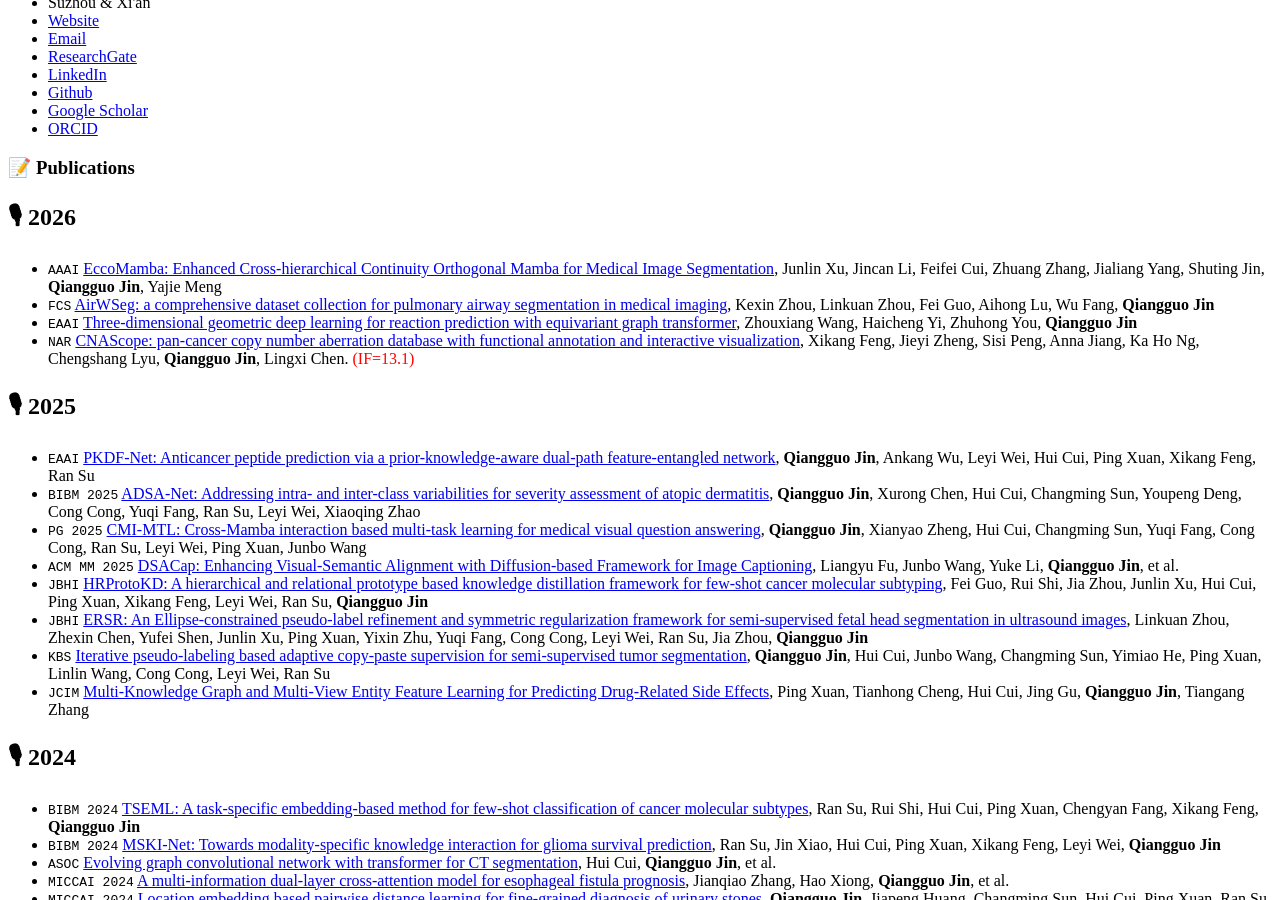
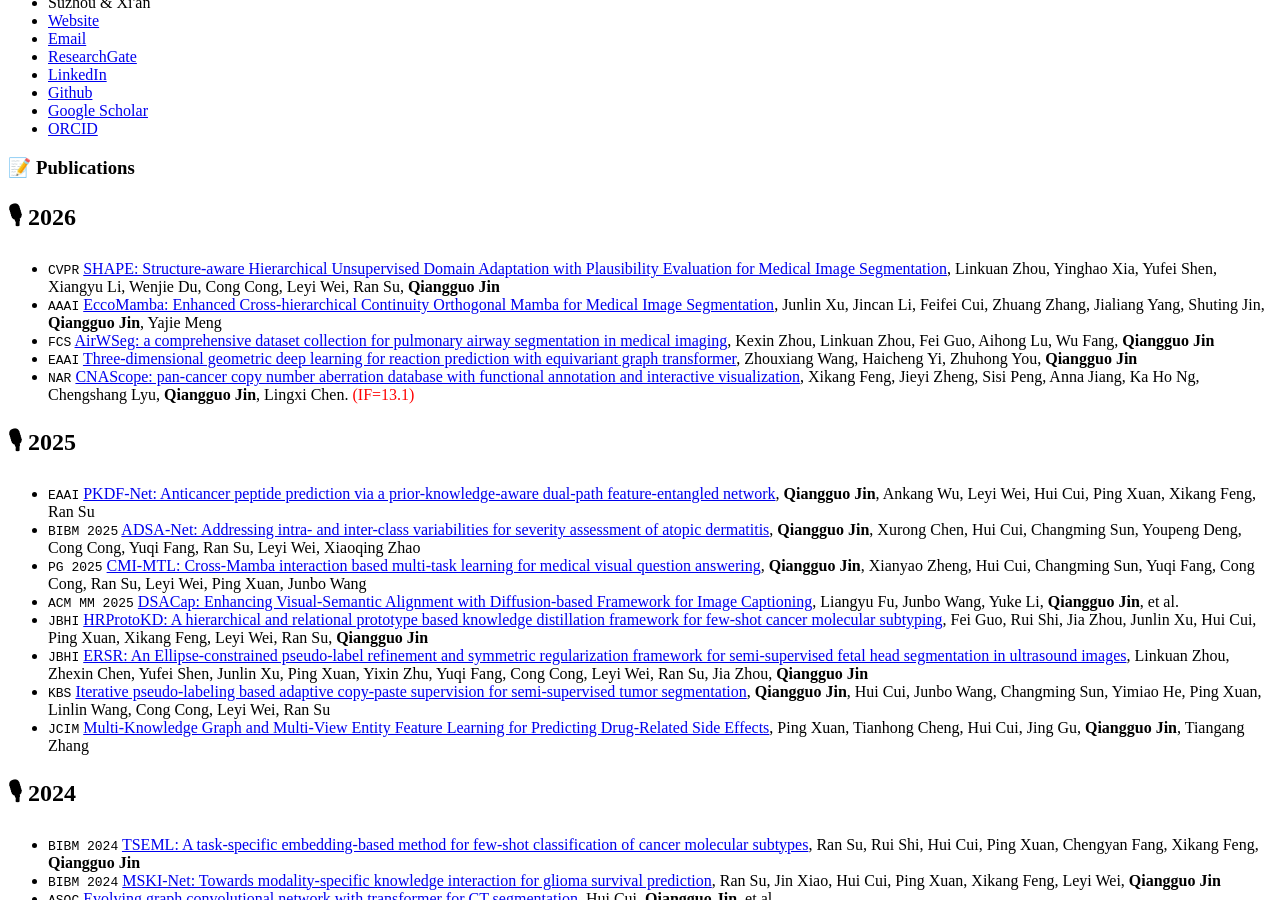
Before and after one commit to qgking/qgking.github.io, a Jekyll site: the page built from _pages/includes/pub.md, in a window 1280 px wide and 900 px high, scrolled down 605 px. Built offline with Jekyll 4.4.1, drawn with Linux system fonts in a browser that asks for light colours; our own code applies the rules of GitHub Pages for plain Markdown files.

Commit message:
update intro

```diff
--- a/_pages/includes/pub.md
+++ b/_pages/includes/pub.md
@@ -1,6 +1,7 @@
 
 # 📝 Publications
 ## 🎙 2026
+- ``CVPR`` [SHAPE: Structure-aware Hierarchical Unsupervised Domain Adaptation with Plausibility Evaluation for Medical Image Segmentation](https://arxiv.org/pdf/2603.21904), Linkuan Zhou, Yinghao Xia, Yufei Shen, Xiangyu Li, Wenjie Du, Cong Cong, Leyi Wei, Ran Su, **Qiangguo Jin**
 - ``AAAI`` [EccoMamba: Enhanced Cross-hierarchical Continuity Orthogonal Mamba for Medical Image Segmentation](https://ojs.aaai.org/index.php/AAAI/article/view/38109), Junlin Xu, Jincan Li, Feifei Cui, Zhuang Zhang, Jialiang Yang, Shuting Jin, **Qiangguo Jin**, Yajie Meng
 - ``FCS`` [AirWSeg: a comprehensive dataset collection for pulmonary airway segmentation in medical imaging](https://link.springer.com/article/10.1007/s11704-025-41308-1), Kexin Zhou, Linkuan Zhou, Fei Guo, Aihong Lu, Wu Fang, **Qiangguo Jin**
 - ``EAAI`` [Three-dimensional geometric deep learning for reaction prediction with equivariant graph transformer](https://www.sciencedirect.com/science/article/pii/S0952197625028817), Zhouxiang Wang, Haicheng Yi, Zhuhong You, **Qiangguo Jin**
```
